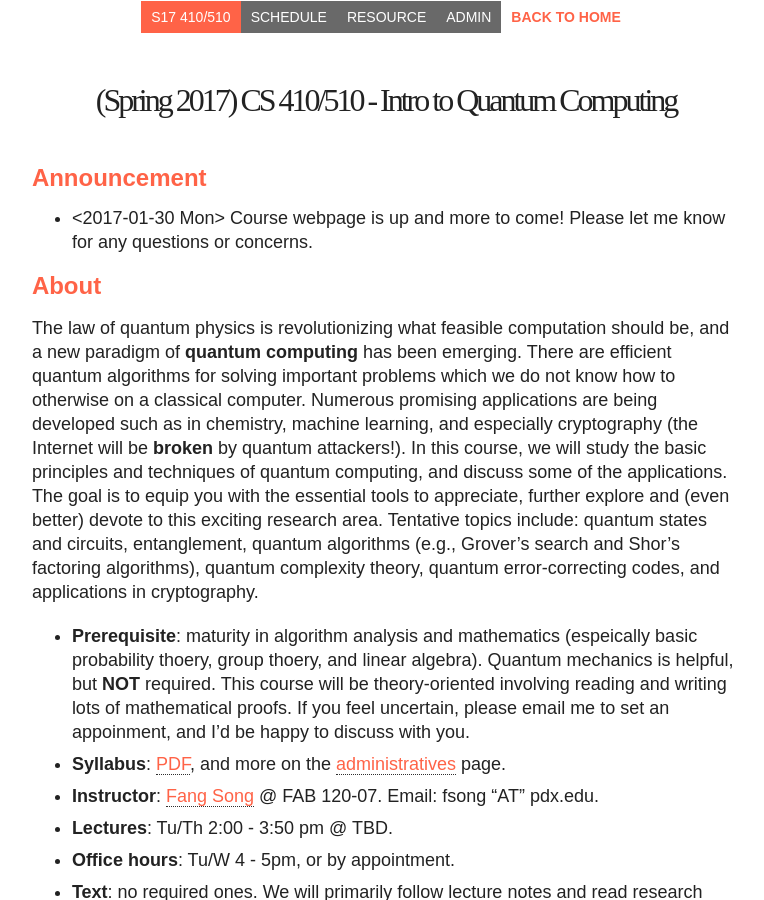
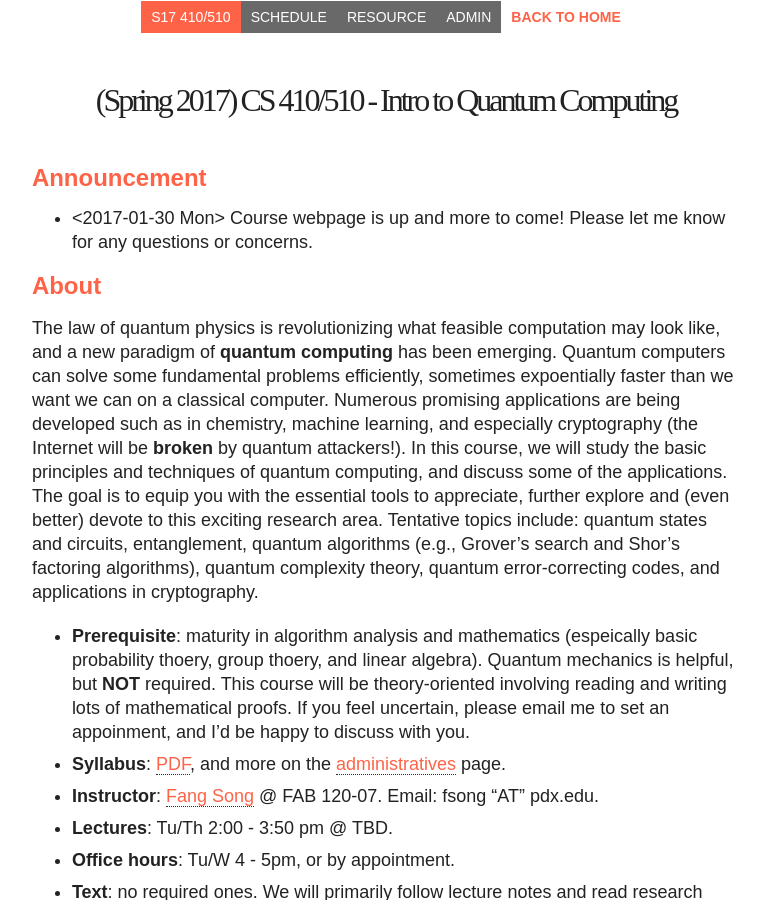
Before and after one commit to fangsonghub/fangsonghub.github.io, a Jekyll site: the page built from teaching/s17_4510_qc/index.md, in a window 1280 px wide and 900 px high. Shown: the whole window, without its empty margins (254-1018 px from the left). Built offline with Jekyll 4.4.1, drawn with Linux system fonts in a browser that asks for light colours; nearby versions of some CDN libraries.

Commit message:
qc intro

```diff
--- a/teaching/s17_4510_qc/index.md
+++ b/teaching/s17_4510_qc/index.md
@@ -14,10 +14,10 @@ modified: <2017-01-30 Mon>
 ## About
 
 The law of quantum physics is revolutionizing what feasible
-computation should be, and a new paradigm of **quantum computing** has
-been emerging. There are efficient quantum algorithms for solving
-important problems which we do not know how to otherwise on a
-classical computer. Numerous promising applications are being
+computation may look like, and a new paradigm of **quantum computing**
+has been emerging. Quantum computers can solve some fundamental
+problems efficiently, sometimes expoentially faster than we want we
+can on a classical computer. Numerous promising applications are being
 developed such as in chemistry, machine learning, and especially
 cryptography (the Internet will be **broken** by quantum
 attackers!). In this course, we will study the basic principles and
```
